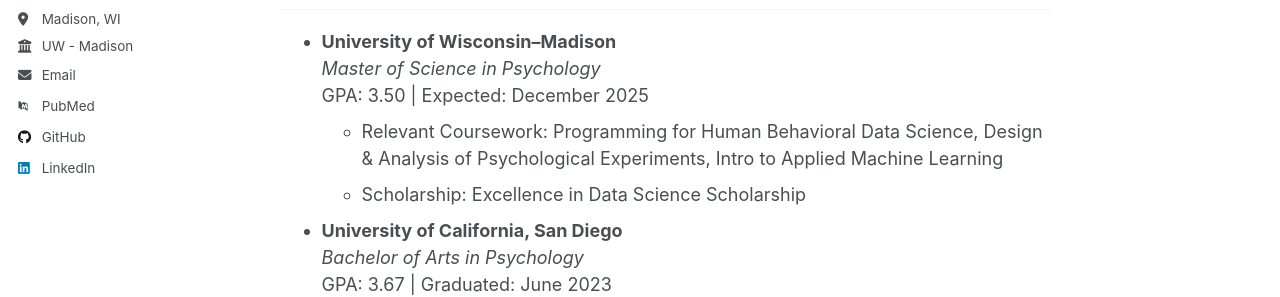
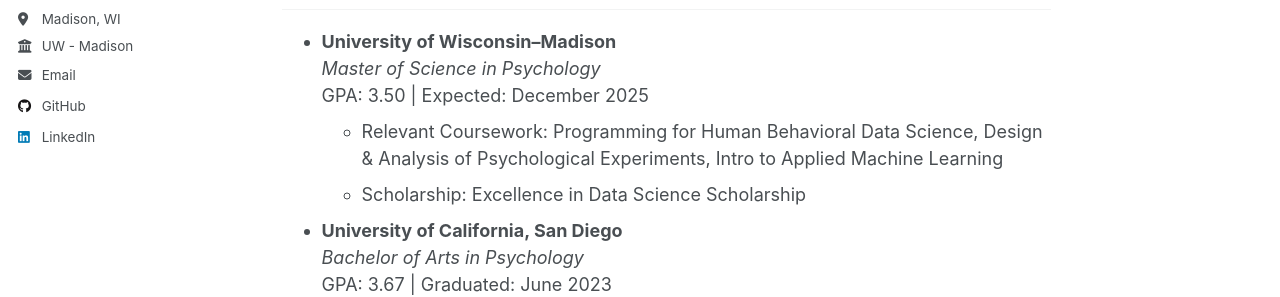
Before and after one commit to pxx88/pxx88.github.io, a Jekyll site: the page built from _pages/about.md, in a window 1280 px wide. Shown: the part 377-674 px from the top of the page. Built offline with Jekyll 4.4.1, drawn with Linux system fonts in a browser that asks for light colours; some web fonts are replaced.

Commit message:
Update _config.yml

```diff
--- a/_config.yml
+++ b/_config.yml
@@ -29,7 +29,7 @@
   location         : "Madison, WI"
   employer         : "UW - Madison"
   uri              : # URL
-  email            : "pxu73@wisc.edu"
+  email            : "nancyxu3721@gmail.com"
 
   # Academic websites
   academia         : # URL
@@ -38,7 +38,7 @@
   impactstory      : # URL
   orcid            : # "http://orcid.org/yourorcidurl"
   semantic         : # URL
-  pubmed           : "https://www.ncbi.nlm.nih.gov/pubmed/?term=john+snow"
+  pubmed           : # "https://www.ncbi.nlm.nih.gov/pubmed/?term=john+snow"
   researchgate     : # URL
   scopus           : # URL
 
```
